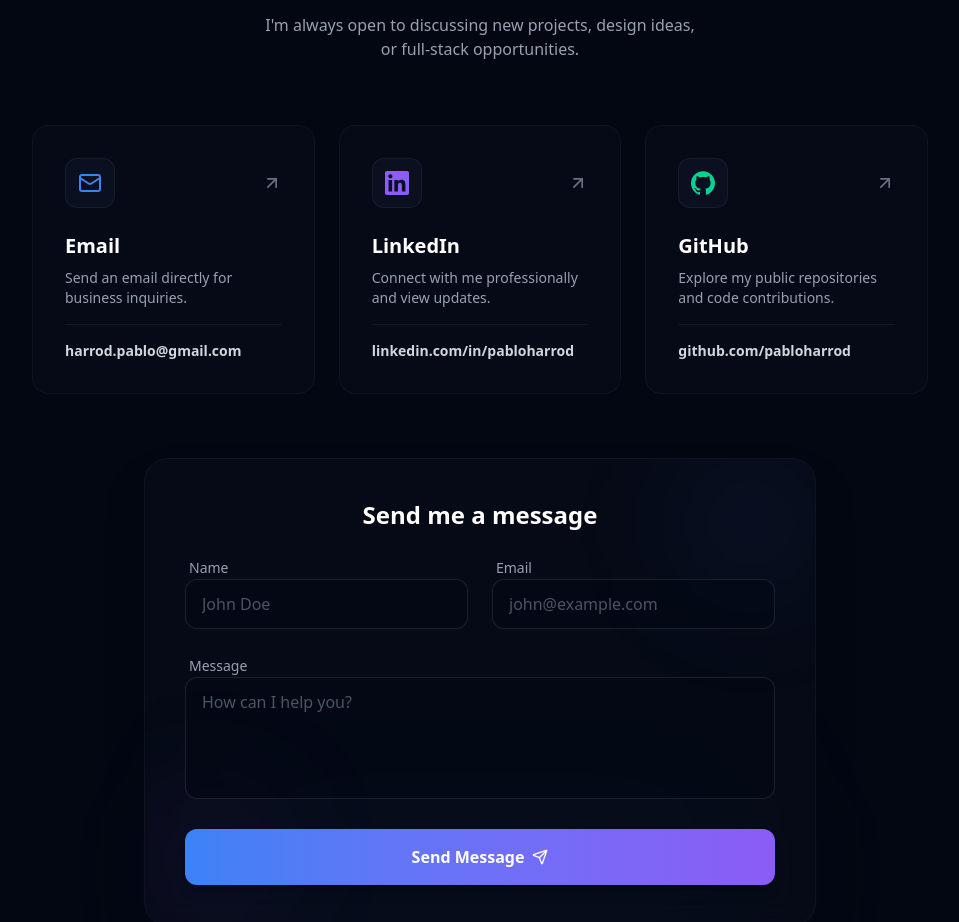
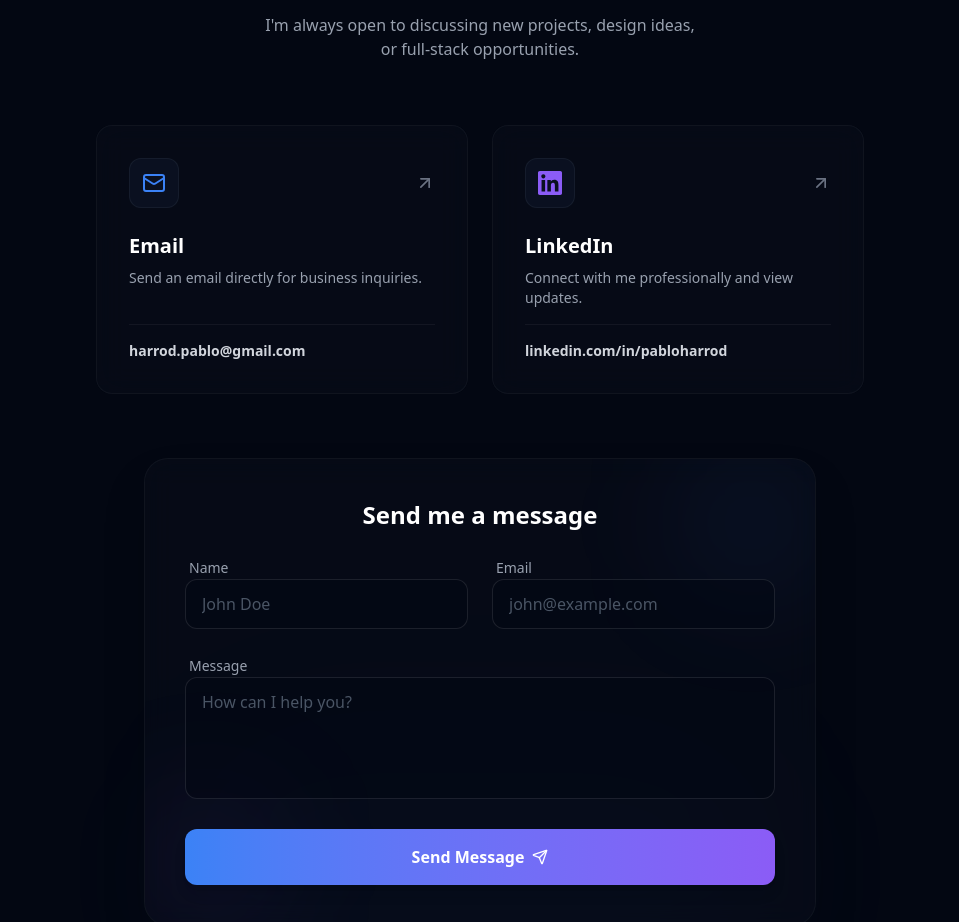
Before and after one commit to HarrodPablo/portfolio-pabloharrod, a React (Vite) app: page / in a window 1280 px wide. Shown: the part 7740-8662 px from the top of the page, without its empty margins (160-1119 px from the left). Built offline with nearby package versions, Linux system fonts and the light colour scheme; a web font is replaced by a local one.

Commit message:
Ocultar tarjeta de GitHub temporalmente

```diff
--- a/src/components/Contact.jsx
+++ b/src/components/Contact.jsx
@@ -73,6 +73,7 @@
       hoverBg: 'hover:border-accent-violet/30 hover:bg-accent-violet/5',
       glow: 'hover:shadow-[0_0_25px_rgba(139,92,246,0.1)]'
     },
+    /* Ocultado temporalmente
     {
       name: 'GitHub',
       value: 'github.com/pabloharrod',
@@ -82,6 +83,7 @@
       hoverBg: 'hover:border-emerald-500/30 hover:bg-emerald-500/5',
       glow: 'hover:shadow-[0_0_25px_rgba(52,211,153,0.1)]'
     }
+    */
   ];
 
   return (
@@ -111,7 +113,7 @@
         </motion.div>
 
         {/* Contact Cards Grid */}
-        <div className="grid grid-cols-1 md:grid-cols-3 gap-6 max-w-4xl mx-auto">
+        <div className="grid grid-cols-1 md:grid-cols-2 gap-6 max-w-3xl mx-auto">
           {contactLinks.map((link, index) => (
             <motion.a
               initial={{ opacity: 0, y: 20 }}
```
